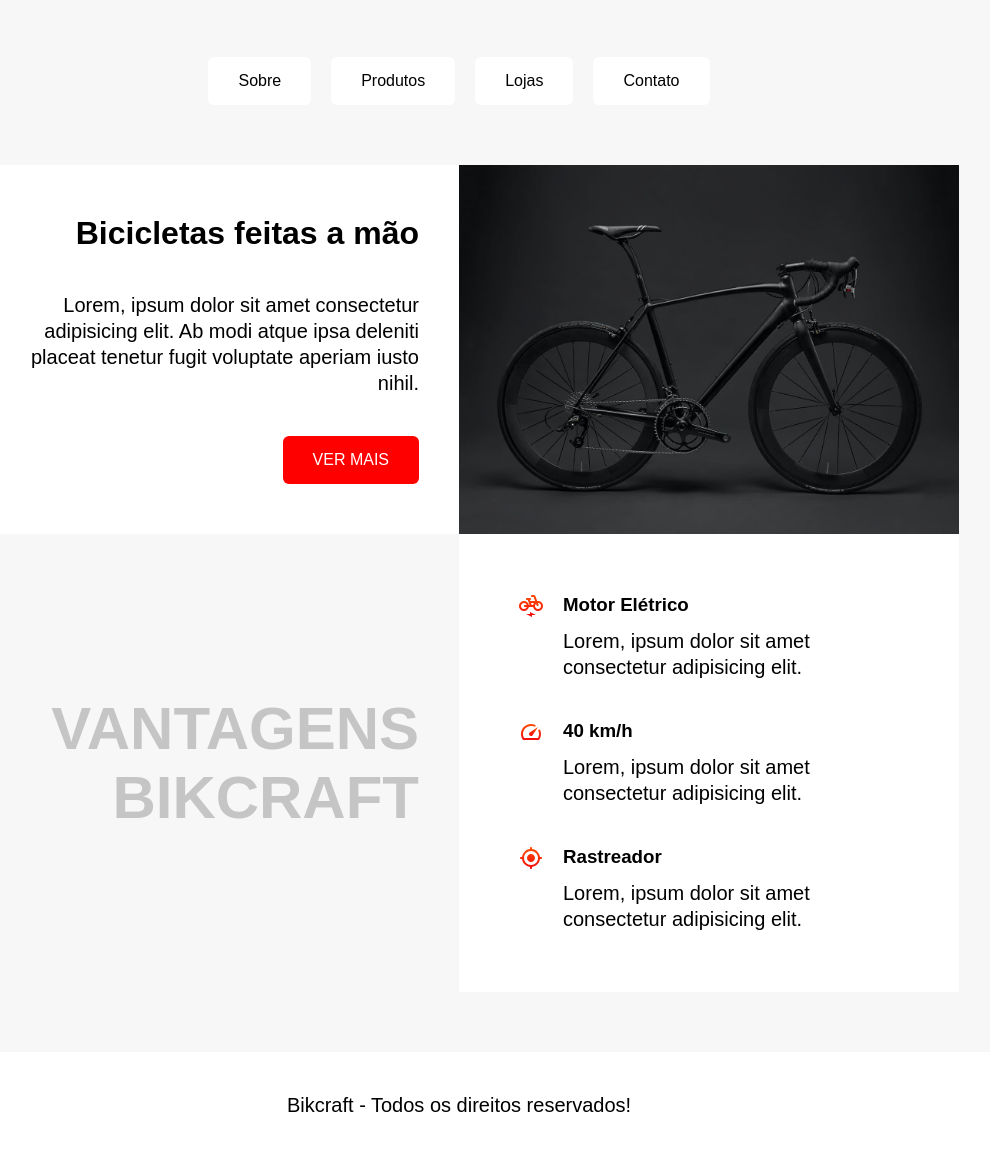
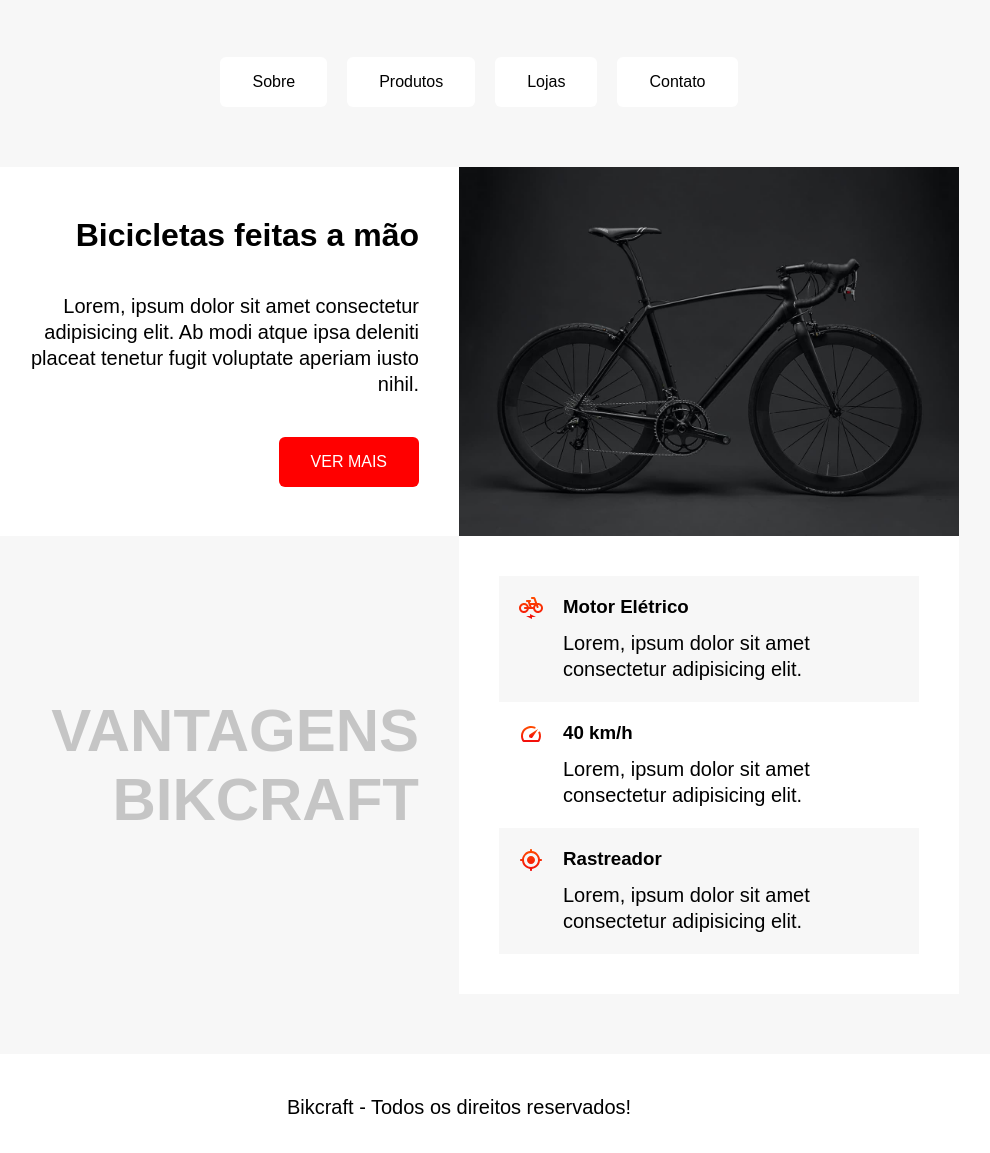
Before and after one commit to tiago-dias-laureano/bikcraft-origamid, a plain HTML site: page index.html in a window 1280 px wide. Shown: the part 85-1238 px from the top of the page, without its empty margins (181-1171 px from the left). Drawn offline with Linux system fonts and the light colour scheme.

Commit message:
Add files via upload

```diff
--- a/index.html
+++ b/index.html
@@ -4,21 +4,25 @@
   <meta charset="UTF-8">
   <meta http-equiv="X-UA-Compatible" content="IE=edge">
   <meta name="viewport" content="width=device-width, initial-scale=1.0">
-  <title>BikeCraft</title>
+  <title>BikCraft</title>
 
   <link rel="stylesheet" href="/style.css">
 </head>
 <body>
-  <img src="/img/bikcraft.svg" alt="BikeCraft Logo" srcset="">
+  <header>
+    <img src="/img/bikcraft.svg" alt="BikeCraft Logo" srcset="">
 
-  <div class="nav">
-    <a href="">Sobre</a>
-    <a href="">Produtos</a>
-    <a href="">Lojas</a>
-    <a href="">Contato</a>
-  </div>
+    <nav aria-label="primaria">
+      <ul class="nav">
+        <li><a href="">Sobre</a></li>
+        <li><a href="">Produtos</a></li>
+        <li><a href="">Lojas</a></li>
+        <li><a href="">Contato</a></li>
+      </ul>
+    </nav>
+  </header>
 
-  <div class="content">
+  <main class="content">
     <div class="intro">
       <h1>Bicicletas feitas a mão</h1>
       <p>
@@ -32,31 +36,32 @@
       Vantagens Bikcraft
     </h2>
 
-    <div class="vantagens">
-      <div class="vantagens-item">
+    <ul class="vantagens">
+
+      <li class="vantagens-item">
         <img src="/img/eletrica.svg" alt="" srcset="">
         <h3>Motor Elétrico</h3>
+
         <p>Lorem, ipsum dolor sit amet consectetur adipisicing elit.</p>
-      </div>
+      </li>
 
-
-      <div class="vantagens-item">
+      <li class="vantagens-item">
         <img src="/img/velocidade.svg" alt="" srcset="">
         <h3>40 km/h</h3>
         <p>Lorem, ipsum dolor sit amet consectetur adipisicing elit. </p>
-      </div>
+      </li>
 
-      <div class="vantagens-item">
+      <li class="vantagens-item">
         <img src="/img/rastreador.svg" alt="" srcset="">
         <h3>Rastreador</h3>
         <p>Lorem, ipsum dolor sit amet consectetur adipisicing elit. </p>
-      </div>
+      </li>
 
-    </div>
-  </div>
+    </ul>
+  </main>
 
-  <div class="footer">
+  <footer>
     <p>Bikcraft - Todos os direitos reservados!</p>
-  </div>
+  </footer>
 </body>
 </html>
--- a/style.css
+++ b/style.css
@@ -12,17 +12,38 @@ body{
   margin-top: 50px;
 }
 
+header{
+  display: grid;
+  justify-items: center;
+  gap: 60px;
+}
+
+footer{
+  background: white;
+  width: 100%;
+  text-align: center;
+  padding: 2.5rem;
+}
+
 img{
   max-width: 100%;
   display: block;
+}
+
+li{
+  list-style: none;
 }
 
 a {
   text-decoration: none;
 }
 
+a:hover{
+  opacity: 80%;
+}
+
 p{
-  font-size: 20px;
+  font-size: 1.25rem;
   line-height: 1.3;
 }
 
@@ -34,8 +55,9 @@ p{
 }
 
 .nav a{
+  display: block;
   background: white;
-  padding: 15px 30px;
+  padding: 1rem 2rem;
   border-radius: 6px;
   color: black;
 }
@@ -58,16 +80,16 @@ p{
 .btn-seemore{
   background: red;
   color: white;
-  padding: 15px 30px;
+  padding: 1rem 2rem;
   border-radius: 6px;
 }
 
 .subtitle{
-  font-size: 60px;
+  font-size: 3.75rem;
   text-transform: uppercase;
   color: rgba(0, 0, 0, 0.2);
   text-align: right;
-  padding: 40px;
+  padding: 2.5rem;
   align-self: center;
 }
 
@@ -84,13 +106,14 @@ p{
   padding: 20px;
 }
 
+.vantagens-item:nth-child(odd){
+  background: #f7f7f7;
+}
+
+.vantagens-item:hover{
+  border-left: 3px solid red;
+}
+
 .vantagens-item p {
   grid-column: 2;
 }
-
-.footer{
-  background: white;
-  width: 100%;
-  text-align: center;
-  padding: 40px;
-}
```
